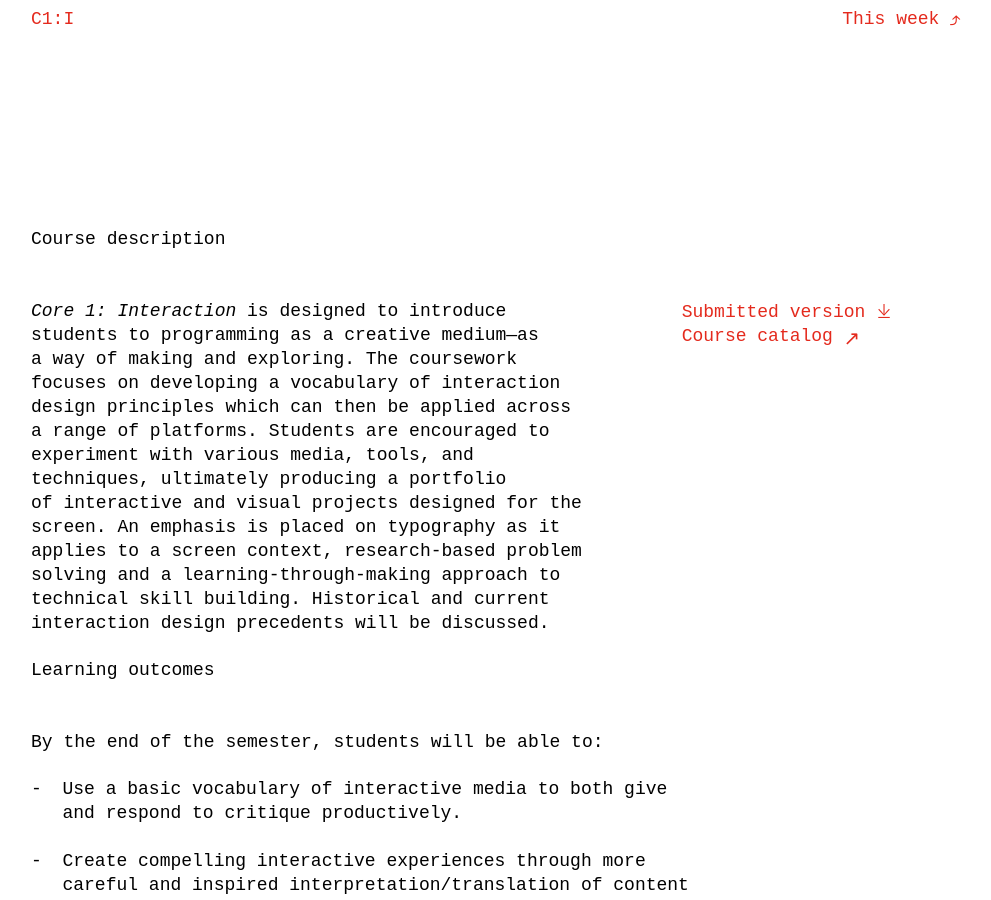
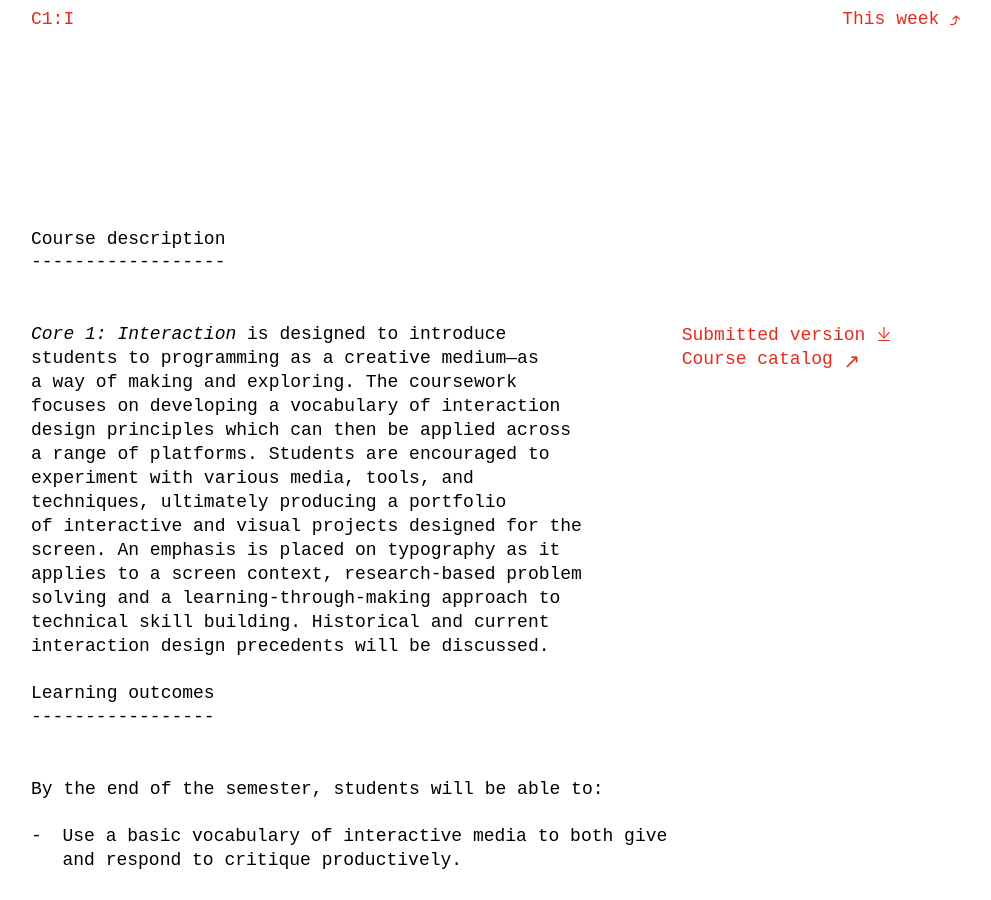
Before and after one commit to core-interaction/core-interaction.github.io, a Jekyll site: the page built from syllabus.md, in a window 1280 px wide and 900 px high, scrolled down 355 px. Shown: the whole window, without its empty margins (144-1135 px from the left). Built offline with Jekyll 4.4.1, drawn with Linux system fonts in a browser that asks for light colours.

Commit message:
Hyphen underline `h2`.

```diff
--- a/assets/styles/_markdown.scss
+++ b/assets/styles/_markdown.scss
@@ -13,6 +13,21 @@
 
 	h2 {
 		--margin--top: var(--margin--vertical--4);
+
+		margin-bottom:  var(--typography--margin--bottom);
+		padding-bottom: calc(var(--typography--leading-shoulder) - var(--typography--between));
+		position:       relative;
+		width:          fit-content;
+
+		&:after {
+			content:     '----------------------------------------------------------------------';
+			max-width:   100%;
+			overflow:    hidden;
+			position:    absolute;
+			top:         1em;
+			visibility:  visible; // Override typography.
+			white-space: nowrap;
+		}
 
 		+ * {
 			--margin--top:           var(--margin--vertical--2);
```
